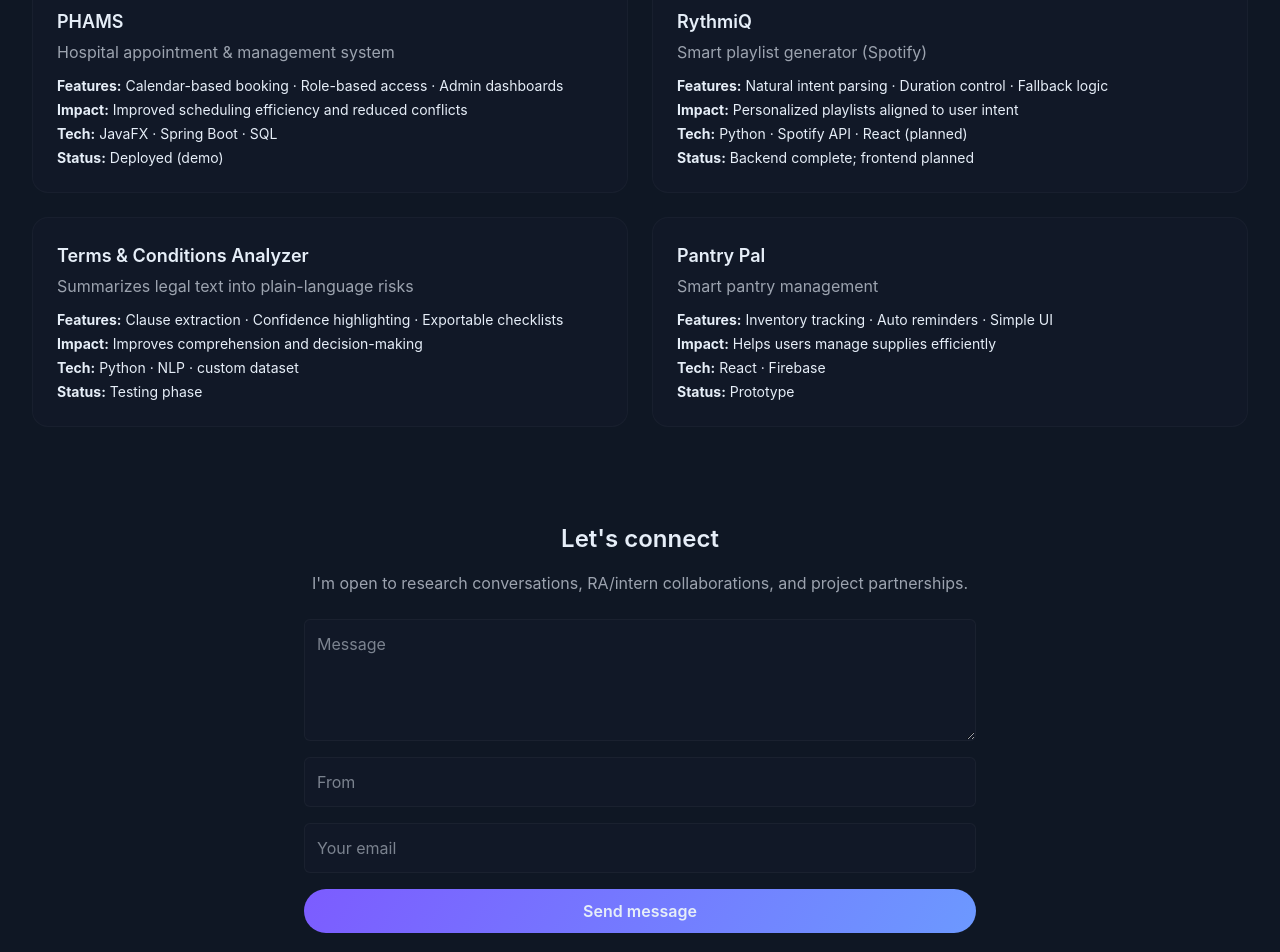
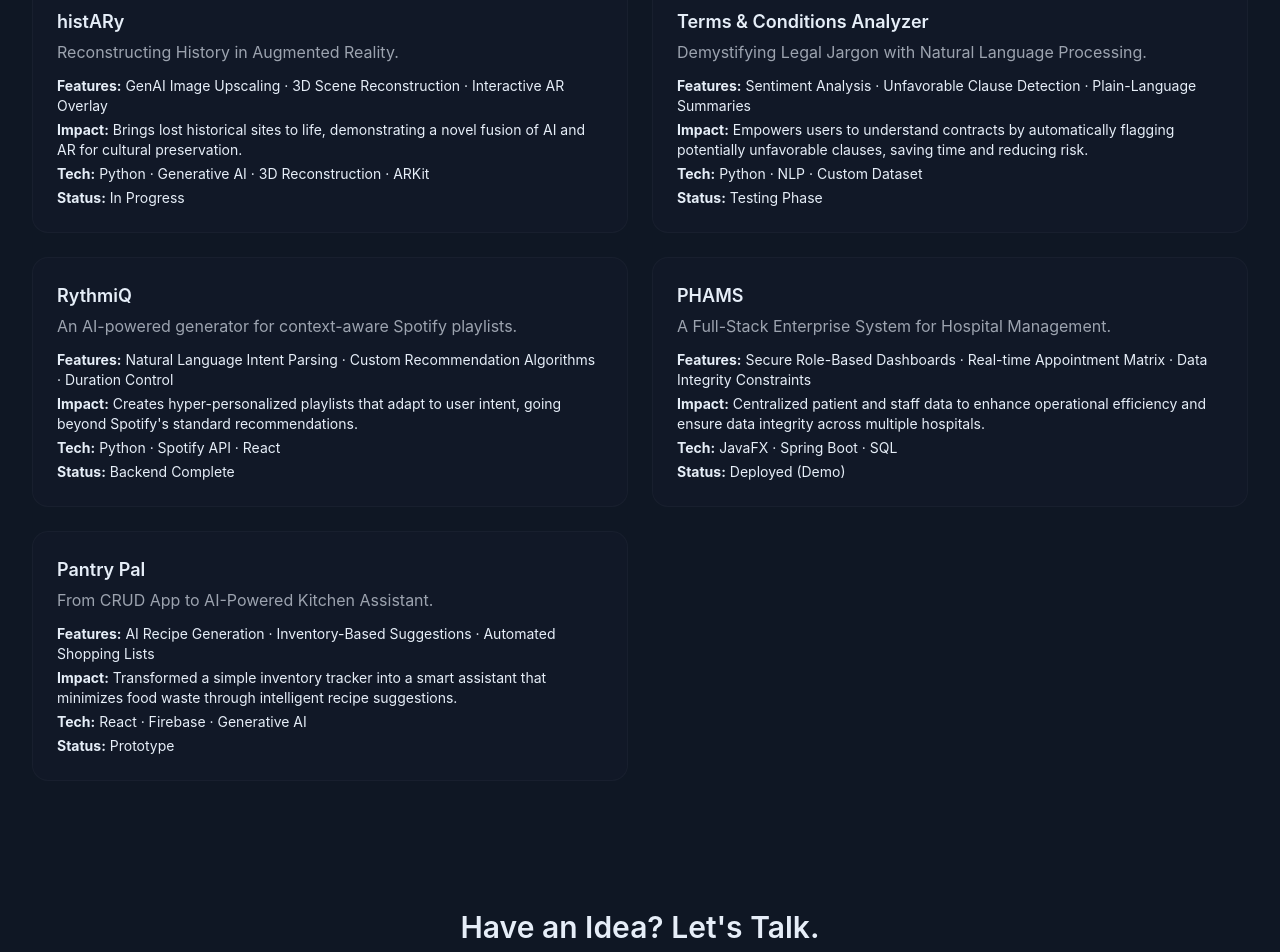
Before and after one commit to purva-rana/Portfolio, a React (Vite) app: page / in a window 1280 px wide. Shown: the part 1500-2452 px from the top of the page. Built offline with nearby package versions, Linux system fonts and the light colour scheme.

Commit message:
contect links updated

```diff
--- a/src/components/Contact.jsx
+++ b/src/components/Contact.jsx
@@ -1,11 +1,24 @@
-'use client'; // Required for using state and event handlers in some frameworks
+// src/components/Contact.jsx
+'use client';
 
 import { useState } from 'react';
 import { motion } from 'framer-motion';
+import { SiGithub, SiLinkedin } from 'react-icons/si';
+
+// Consistent animation variants from other sections
+const containerVariants = {
+  hidden: {},
+  visible: { transition: { staggerChildren: 0.15 } },
+};
+
+const itemVariants = {
+  hidden: { opacity: 0, y: 20 },
+  visible: { opacity: 1, y: 0, transition: { duration: 0.5 } },
+};
 
 export default function Contact() {
   const [formData, setFormData] = useState({ name: '', email: '', message: '' });
-  const [status, setStatus] = useState(''); // Tracking submission status
+  const [status, setStatus] = useState('');
 
   const handleChange = (e) => {
     const { name, value } = e.target;
@@ -15,17 +28,15 @@ export default function Contact() {
   const handleSubmit = async (e) => {
     e.preventDefault();
     setStatus('sending');
-
     try {
       const response = await fetch('/api/send', {
         method: 'POST',
         headers: { 'Content-Type': 'application/json' },
         body: JSON.stringify(formData),
       });
-
       if (response.ok) {
         setStatus('success');
-        setFormData({ name: '', email: '', message: '' }); // Clear form on success
+        setFormData({ name: '', email: '', message: '' });
       } else {
         setStatus('error');
       }
@@ -36,19 +47,41 @@ export default function Contact() {
   };
 
   return (
-    <section id="contact" className="py-12 mx-auto px-6">
+    <motion.section
+      id="contact"
+      className="py-20 px-6 max-w-8xl mx-auto"
+      initial="hidden"
+      whileInView="visible"
+      viewport={{ once: true, amount: 0.2 }}
+      variants={containerVariants}
+    >
       <div className="max-w-2xl mx-auto text-center">
-        <h2 className="text-2xl font-semibold mb-4">Let's connect</h2>
-        <p className="text-[color:var(--muted-gray)] mb-6">I'm open to research conversations, RA/intern collaborations, and project partnerships.</p>
+        <motion.h2 variants={itemVariants} className="text-3xl font-semibold mb-4">
+          Have an Idea? Let's Talk.
+        </motion.h2>
 
-        <form className="grid gap-4" onSubmit={handleSubmit}>
+        <motion.p variants={itemVariants} className="text-[color:var(--muted-gray)] mb-8">
+          Whether it's a question, a project collaboration, or a chat about the future of human-AI interaction—my inbox is always open.
+        </motion.p>
 
+        {/* --- Social Links --- */}
+        <motion.div variants={itemVariants} className="flex justify-center gap-6 mb-12">
+          <a href="https://linkedin.com/in/purva-rana " target="_blank" rel="noopener noreferrer" className="text-slate-400 hover:text-white transition-colors">
+            <SiLinkedin size={32} />
+          </a>
+          <a href="https://github.com/purva-rana" target="_blank" rel="noopener noreferrer" className="text-slate-400 hover:text-white transition-colors">
+            <SiGithub size={32} />
+          </a>
+        </motion.div>
+
+        <motion.form variants={itemVariants} className="grid gap-4" onSubmit={handleSubmit}>
+          {/* --- Reordered for intuitive flow --- */}
           <textarea
             name="message"
             value={formData.message}
             onChange={handleChange}
-            className="p-3 rounded-md bg-[color:var(--surface-800)] border border-[rgba(255,255,255,0.04)] text-left"
-            rows="4"
+            className="p-3 rounded-md bg-[color:var(--surface-800)] border border-[rgba(255,255,255,0.04)]"
+            rows="5"
             placeholder="Message"
             required
           />
@@ -56,7 +89,7 @@ export default function Contact() {
             name="name"
             value={formData.name}
             onChange={handleChange}
-            className="p-3 rounded-md bg-[color:var(--surface-800)] border border-[rgba(255,255,255,0.04)] text-left"
+            className="p-3 rounded-md bg-[color:var(--surface-800)] border border-[rgba(255,255,255,0.04)]"
             placeholder="From"
             required
           />
@@ -64,8 +97,8 @@ export default function Contact() {
             name="email"
             value={formData.email}
             onChange={handleChange}
-            className="p-3 rounded-md bg-[color:var(--surface-800)] border border-[rgba(255,255,255,0.04)] text-left"
-            placeholder="Your email"
+            className="p-3 rounded-md bg-[color:var(--surface-800)] border border-[rgba(255,255,255,0.04)]"
+            placeholder="Your Email"
             type="email"
             required
           />
@@ -76,13 +109,15 @@ export default function Contact() {
             whileHover={{ scale: 1.02 }}
             transition={{ type: 'spring', stiffness: 300 }}
           >
-            {status === 'sending' ? 'Sending...' : 'Send message'}
+            {status === 'sending' ? 'Sending...' : 'Send Message'}
           </motion.button>
-        </form>
+        </motion.form>
 
-        {status === 'success' && <p className="text-green-500 mt-4">Message sent successfully!</p>}
-        {status === 'error' && <p className="text-red-500 mt-4">Something went wrong. Please try again.</p>}
+        <div className="mt-4 min-h-[24px]"> {/* Prevents layout shift */}
+          {status === 'success' && <p className="text-green-500">Message sent successfully!</p>}
+          {status === 'error' && <p className="text-red-500">Something went wrong. Please try again.</p>}
+        </div>
       </div>
-    </section>
+    </motion.section>
   );
 }
--- a/src/data/projects.js
+++ b/src/data/projects.js
@@ -1,38 +1,52 @@
 const projects = [
   {
-    id: "phams",
-    title: "PHAMS",
-    subtitle: "Hospital appointment & management system",
-    features: ["Calendar-based booking", "Role-based access", "Admin dashboards"],
-    impact: "Improved scheduling efficiency and reduced conflicts",
-    tech: "JavaFX · Spring Boot · SQL",
-    status: "Deployed (demo)",
+    id: "histary",
+    title: "histARy",
+    category: "AI / AR / Capstone",
+    subtitle: "Reconstructing History in Augmented Reality.",
+    features: ["GenAI Image Upscaling", "3D Scene Reconstruction", "Interactive AR Overlay"],
+    impact: "Brings lost historical sites to life, demonstrating a novel fusion of AI and AR for cultural preservation.",
+    tech: "Python · Generative AI · 3D Reconstruction · ARKit",
+    status: "In Progress",
+  },
+  {
+    id: "tca",
+    title: "Terms & Conditions Analyzer",
+    category: "AI / NLP",
+    subtitle: "Demystifying Legal Jargon with Natural Language Processing.",
+    features: ["Sentiment Analysis", "Unfavorable Clause Detection", "Plain-Language Summaries"],
+    impact: "Empowers users to understand contracts by automatically flagging potentially unfavorable clauses, saving time and reducing risk.",
+    tech: "Python · NLP · Custom Dataset",
+    status: "Testing Phase",
   },
   {
     id: "rythmiq",
     title: "RythmiQ",
-    subtitle: "Smart playlist generator (Spotify)",
-    features: ["Natural intent parsing", "Duration control", "Fallback logic"],
-    impact: "Personalized playlists aligned to user intent",
-    tech: "Python · Spotify API · React (planned)",
-    status: "Backend complete; frontend planned",
+    category: "AI / Web App",
+    subtitle: "An AI-powered generator for context-aware Spotify playlists.",
+    features: ["Natural Language Intent Parsing", "Custom Recommendation Algorithms", "Duration Control"],
+    impact: "Creates hyper-personalized playlists that adapt to user intent, going beyond Spotify's standard recommendations.",
+    tech: "Python · Spotify API · React",
+    status: "Backend Complete",
   },
   {
-    id: "tca",
-    title: "Terms & Conditions Analyzer",
-    subtitle: "Summarizes legal text into plain-language risks",
-    features: ["Clause extraction", "Confidence highlighting", "Exportable checklists"],
-    impact: "Improves comprehension and decision-making",
-    tech: "Python · NLP · custom dataset",
-    status: "Testing phase",
+    id: "phams",
+    title: "PHAMS",
+    category: "Full-Stack",
+    subtitle: "A Full-Stack Enterprise System for Hospital Management.",
+    features: ["Secure Role-Based Dashboards", "Real-time Appointment Matrix", "Data Integrity Constraints"],
+    impact: "Centralized patient and staff data to enhance operational efficiency and ensure data integrity across multiple hospitals.",
+    tech: "JavaFX · Spring Boot · SQL",
+    status: "Deployed (Demo)",
   },
   {
     id: "pantry",
     title: "Pantry Pal",
-    subtitle: "Smart pantry management",
-    features: ["Inventory tracking", "Auto reminders", "Simple UI"],
-    impact: "Helps users manage supplies efficiently",
-    tech: "React · Firebase",
+    category: "AI / Web App",
+    subtitle: "From CRUD App to AI-Powered Kitchen Assistant.",
+    features: ["AI Recipe Generation", "Inventory-Based Suggestions", "Automated Shopping Lists"],
+    impact: "Transformed a simple inventory tracker into a smart assistant that minimizes food waste through intelligent recipe suggestions.",
+    tech: "React · Firebase · Generative AI",
     status: "Prototype",
   }
 ];
```
Also changed, not shown: 1 other file (tests, documents, lock files or other folders).
